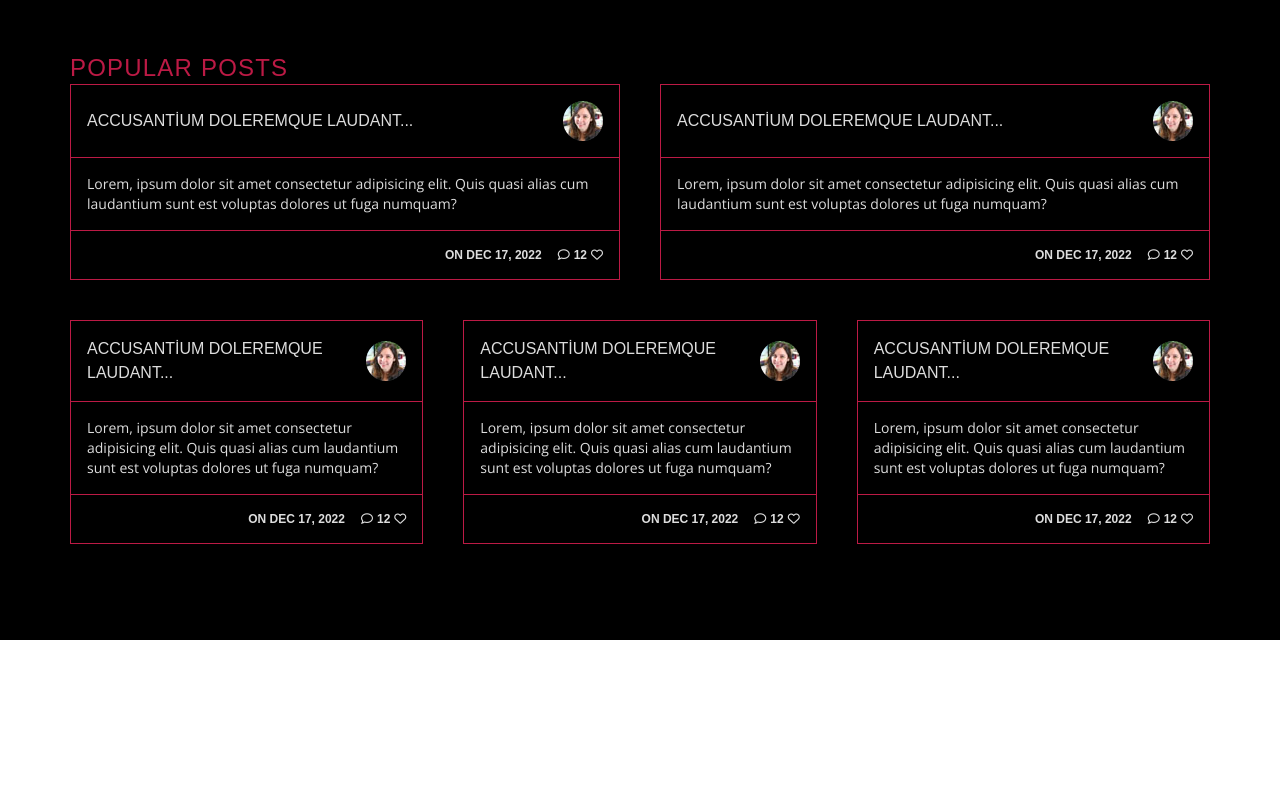
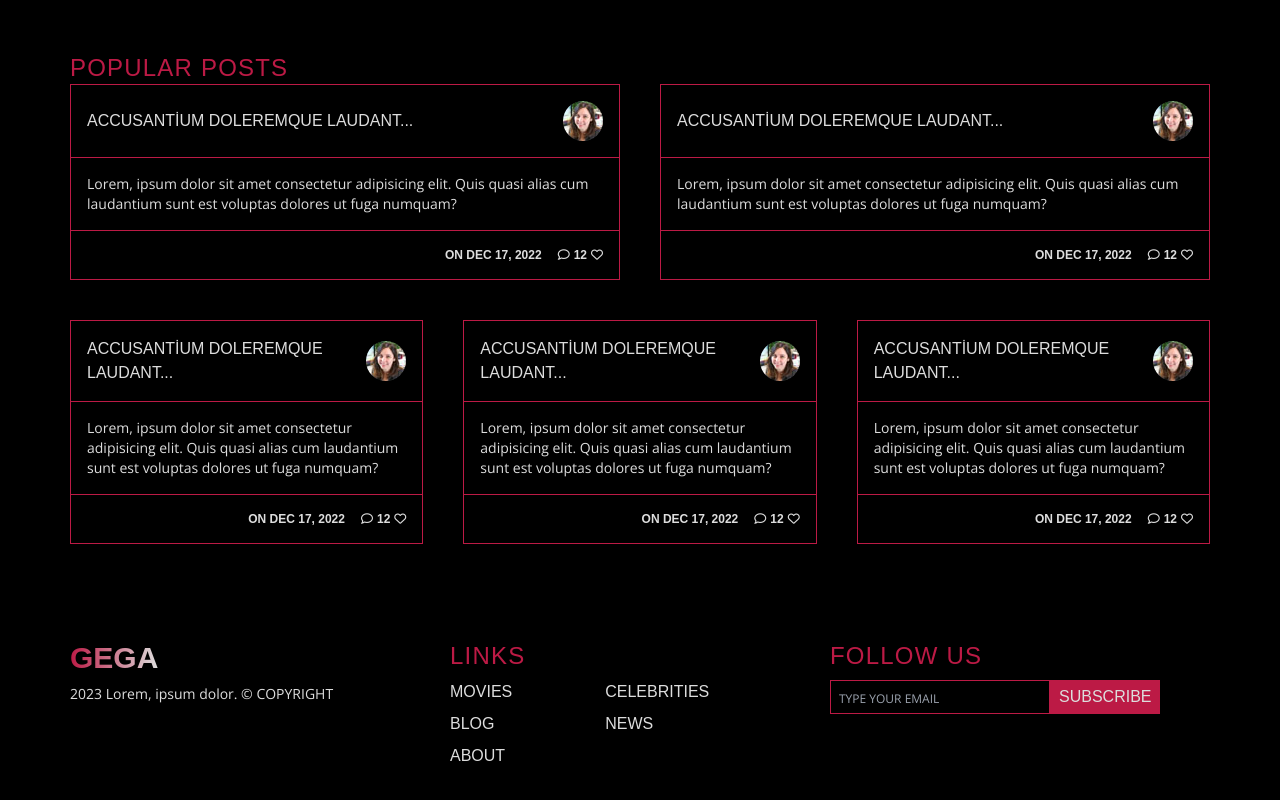
Before and after one commit to umit-turk/Tailwind-study, a website: page src/index.html in a window 1280 px wide. Shown: the part 1919-2719 px from the top of the page. Before the commit the page ends 2559 px from the top, so only its background shows below. Drawn offline with nearby package versions, Linux system fonts and the light colour scheme; files whose address does not match are found by name; a web font is replaced by a local one.

Commit message:
footer added

```diff
--- a/src/index.html
+++ b/src/index.html
@@ -439,6 +439,38 @@
     </div>
    </section>
 
+   <!-- Footer Section -->
+   <footer class="bg-black text-gega-grey px-10 lg:px-0">
+    <!-- Footer Container -->
+    <div class="container flex flex-col md:flex-row pb-8">
+        <!-- Left -->
+        <div class="basis-1/3">
+            <!-- Logo -->
+        <a href="" class="text-2xl lg:text-3xl font-bold text-transparent bg-gradient-to-r bg-clip-text from-gega-red to-gega-grey" >GEGA</a>
+        <p class="text-sm mt-2">2023 Lorem, ipsum dolor. &copy; COPYRIGHT</p>
+        </div>
+        <!-- Middle -->
+        <div class="basis-1/3">
+            <h2 class="mb-2 text-gega-red">LINKS</h2>
+            <div class="grid grid-cols-5 gap-2 uppercase">
+                <a class="col-span-2 hover:text-gega-melon duration-500" href="#">Movies</a>
+                <a class="col-span-2 hover:text-gega-melon duration-500" href="#">Celebrities</a>
+                <a class="col-span-2 hover:text-gega-melon duration-500" href="#">Blog</a>
+                <a class="col-span-2 hover:text-gega-melon duration-500" href="#">News</a>
+                <a class="col-span-2 hover:text-gega-melon duration-500" href="#">About</a>
+            </div>
+        </div>
+        <!-- Right -->
+        <div class="basis-1/3">
+            <h2 class="mb-2 text-gega-red">FOLLOW US</h2>
+            <form class="flex">
+                <input type="text" placeholder="TYPE YOUR EMAIL" class="py-1 px-2 bg-transparent border border-gega-red placeholder:text-xs outline-none">
+                <button class="py-1 px-2 border border-gega-red bg-gega-red font-gemunu uppercase">Subscribe</button>
+            </form>
+        </div>
+    </div>
+   </footer>
+
 </body>
 
 </html>
```
Also changed, not shown: src/css/styles.css.
